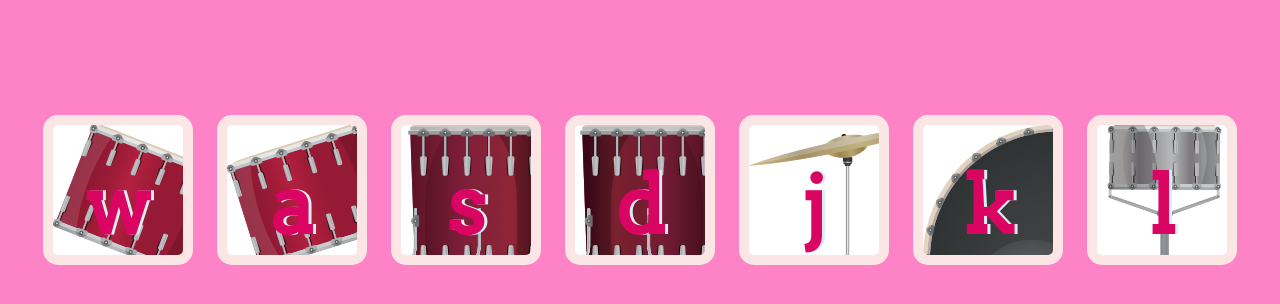
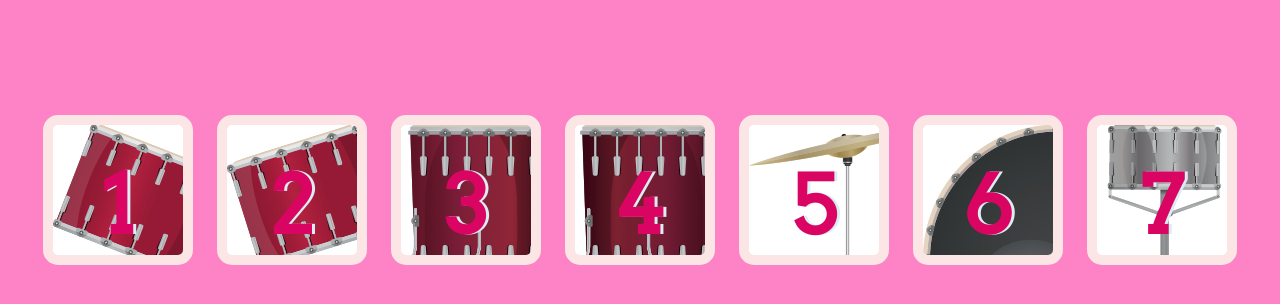
Before and after one commit to amanks-20/drum-box, a plain HTML site: page index.html in a window 1280 px wide. Shown: the part 174-478 px from the top of the page. Drawn offline with Linux system fonts and the light colour scheme.

Commit message:
Update index.html

```diff
--- a/index.html
+++ b/index.html
@@ -12,13 +12,13 @@
 
   <h1 id="title">Drum 🥁 Box</h1>
   <div class="set">
-    <button id="first" class="w drum" onclick="play(this);">w</button>
-    <button id="second" class="a drum" onclick="play(this);">a</button>
-    <button id="third" class="s drum" onclick="play(this);">s</button>
-    <button id="fourth" class="d drum" onclick="play(this);">d</button>
-    <button id="fiveth" class="j drum" onclick="play(this);">j</button>
-    <button id="sixth" class="k drum" onclick="play(this);">k</button>
-    <button id="seventh" class="l drum" onclick="play(this);">l</button>
+    <button id="first" class="w drum" onclick="play(this);">1</button>
+    <button id="second" class="a drum" onclick="play(this);">2</button>
+    <button id="third" class="s drum" onclick="play(this);">3</button>
+    <button id="fourth" class="d drum" onclick="play(this);">4</button>
+    <button id="fiveth" class="j drum" onclick="play(this);">5</button>
+    <button id="sixth" class="k drum" onclick="play(this);">6</button>
+    <button id="seventh" class="l drum" onclick="play(this);">7</button>
   </div>
 
 
```
